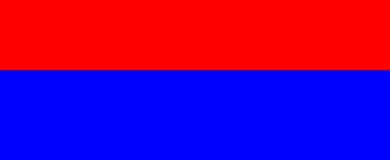
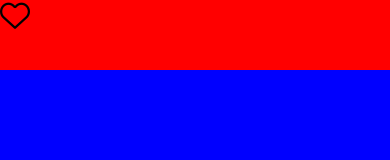
Before and after one commit to Apple-Tree-Tim/react-native-instagram-home-page, a React Native app: screen / in a window 390 px wide. Shown: the top 160 px of the page. Built offline with nearby package versions, Linux system fonts and the light colour scheme.

Commit message:
react-native-vector-icons package installed and tried

```diff
--- a/package.json
+++ b/package.json
@@ -11,7 +11,8 @@
   },
   "dependencies": {
     "react": "18.0.0",
-    "react-native": "0.69.4"
+    "react-native": "0.69.4",
+    "react-native-vector-icons": "^9.2.0"
   },
   "devDependencies": {
     "@babel/core": "^7.12.9",
--- a/src/App.js
+++ b/src/App.js
@@ -1,10 +1,12 @@
 import React from 'react';
 import {SafeAreaView, View, StyleSheet} from 'react-native';
+import IconAntDesign from 'react-native-vector-icons/AntDesign';
 
 function App() {
   return (
     <SafeAreaView style={styles.container}>
       <View style={styles.header}>
+        <IconAntDesign name="hearto" size={30}/>
       </View>
       <View style={styles.stories}>
       </View>
```
Also changed, not shown: 2 other files (tests, documents, lock files or other folders).
